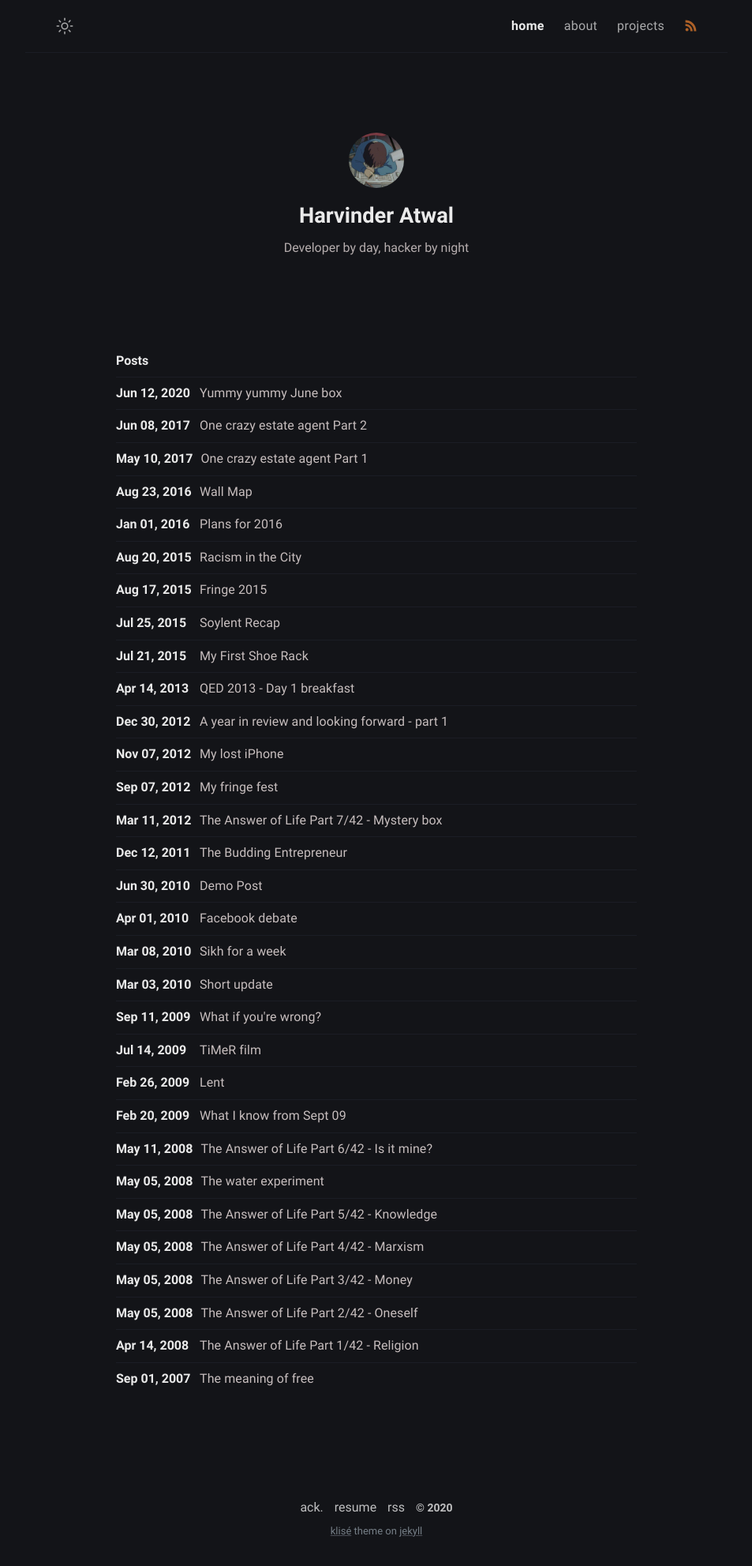
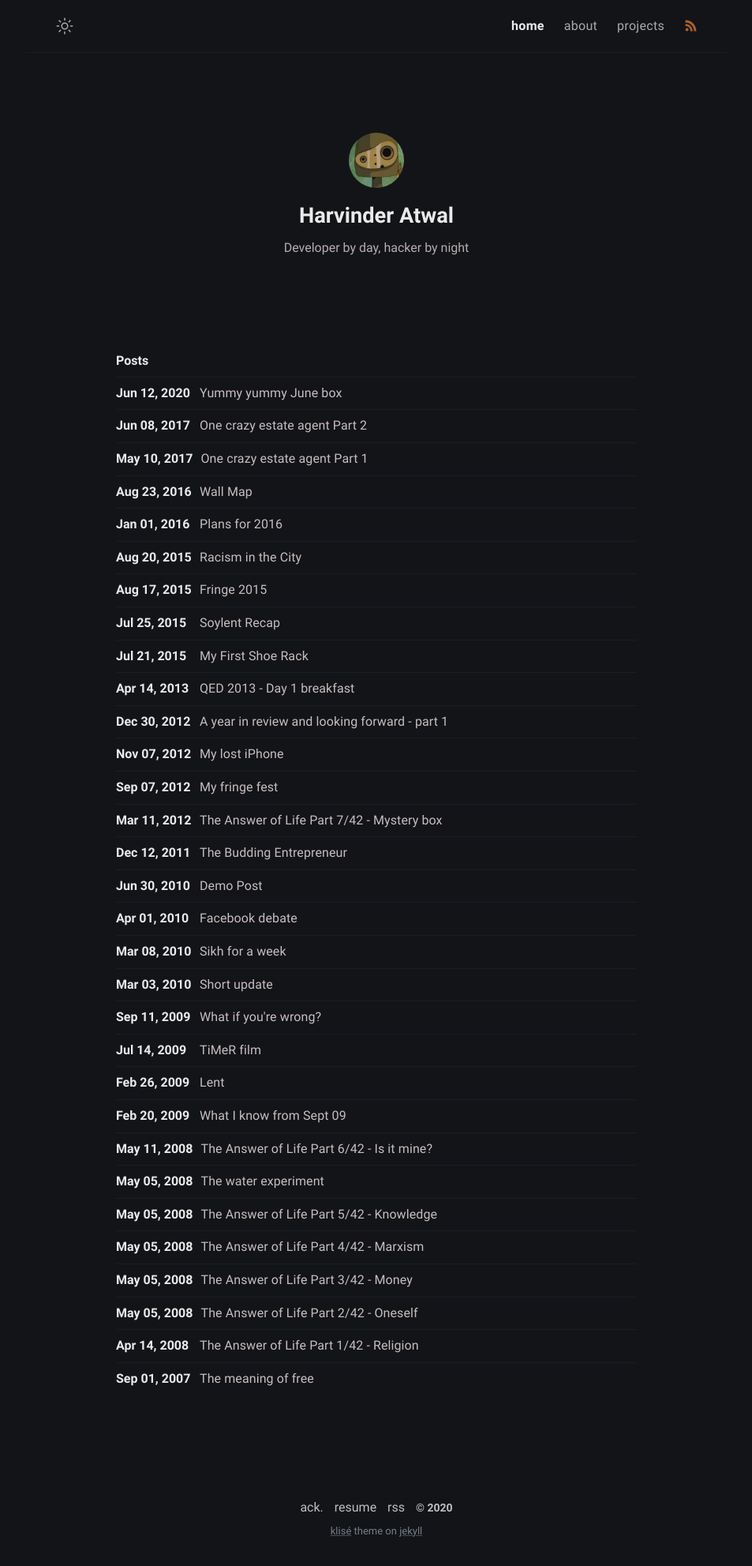
Before and after one commit to harvy4002/harvy4002.github.io, a Jekyll site: the page built from index.md, in a window 1280 px wide. Shown: the whole page at 79% size, without its empty margins (163-1116 px from the left). Built offline with Jekyll 4.4.1, drawn with Linux system fonts in a browser that asks for light colours.

Commit message:
Added new logo

```diff
--- a/_config.yml
+++ b/_config.yml
@@ -16,7 +16,7 @@ author:
     Developer by day, hacker by night
   username: harvy2004
   email: blog@harvinderatwal.com
-  avatar: /assets/img/avatar.jpg
+  avatar: /assets/img/robot.webp
 
 # Url settings
 url: "https://harvinderatwal.com"
```
Also changed, not shown: assets/img/Robot.webp (added).
